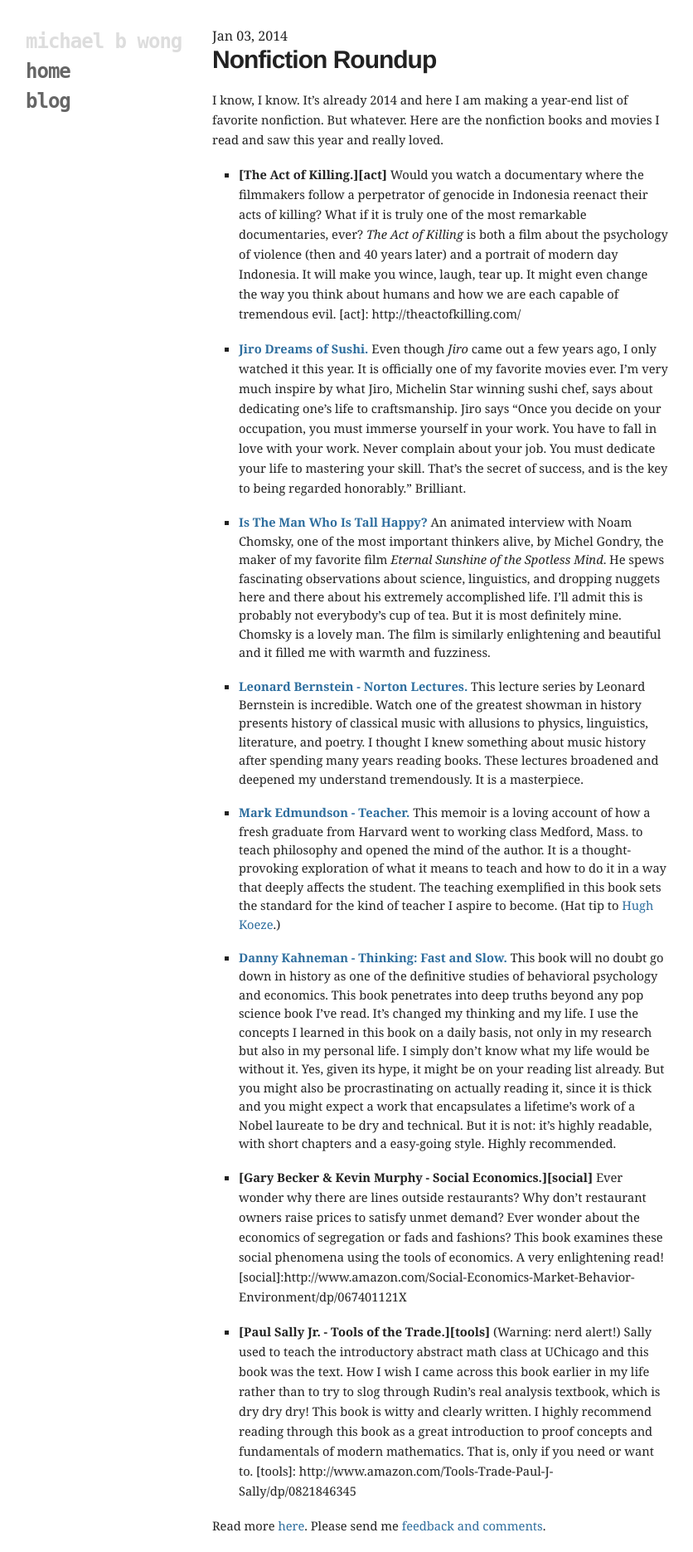
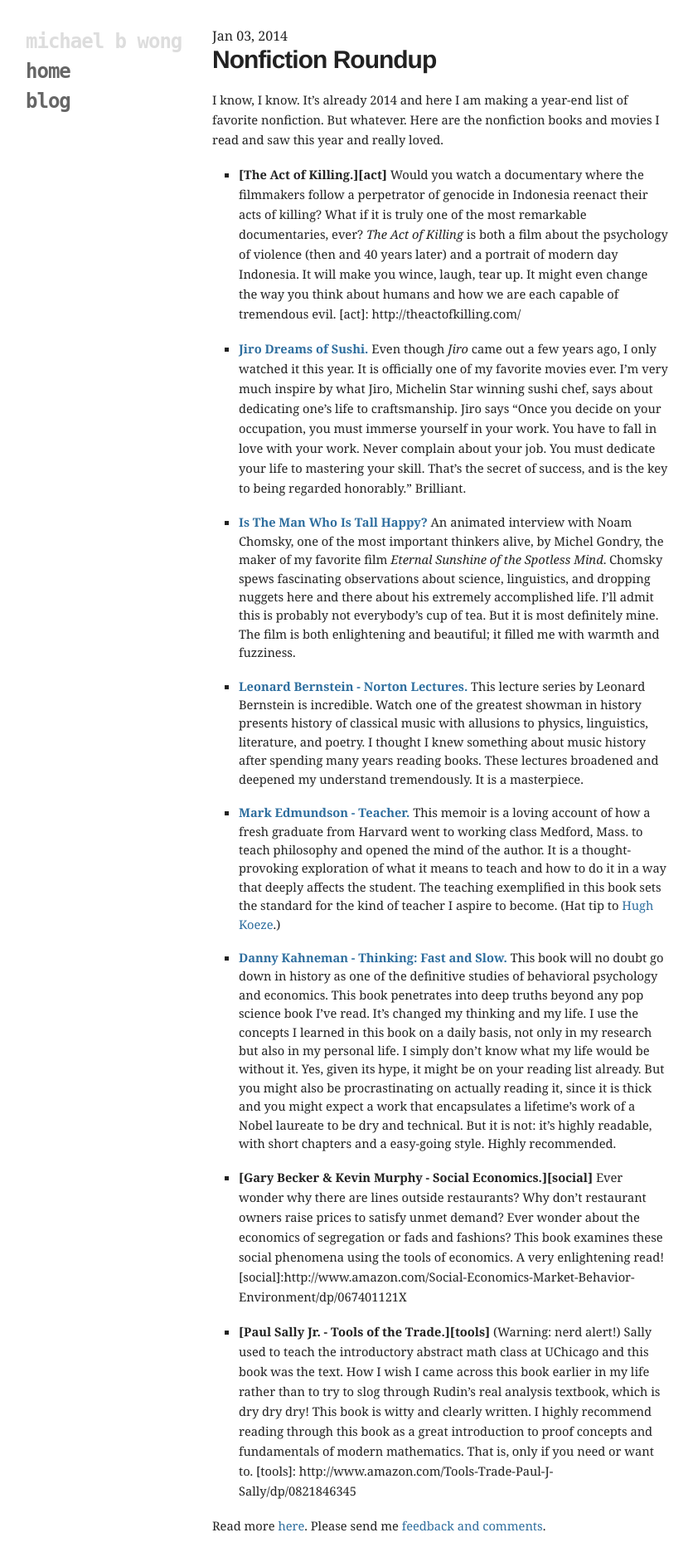
Before and after one commit to mbwong/mbwong.github.com, a Jekyll site: the page built from _posts/2014-1-3-favorite-things.md, in a window 1280 px wide. Shown: the whole page at 83% size, without its empty margins (94-930 px from the left). Built offline with Jekyll 4.4.1, drawn with Linux system fonts in a browser that asks for light colours.

Commit message:
Update 2014-1-3-favorite-things.md

```diff
--- a/_posts/2014-1-3-favorite-things.md
+++ b/_posts/2014-1-3-favorite-things.md
@@ -15,7 +15,7 @@
 
 [jiro]: http://www.magpictures.com/jirodreamsofsushi/
 
-* __[Is The Man Who Is Tall Happy?][tall]__ An animated interview with Noam Chomsky, one of the most important thinkers alive, by Michel Gondry, the maker of my favorite film _Eternal Sunshine of the Spotless Mind_. He spews fascinating observations about science, linguistics, and dropping nuggets here and there about his extremely accomplished life. I'll admit this is probably not everybody's cup of tea. But it is most definitely mine. Chomsky is a lovely man. The film is similarly enlightening and beautiful and it filled me with warmth and fuzziness.
+* __[Is The Man Who Is Tall Happy?][tall]__ An animated interview with Noam Chomsky, one of the most important thinkers alive, by Michel Gondry, the maker of my favorite film _Eternal Sunshine of the Spotless Mind_. Chomsky spews fascinating observations about science, linguistics, and dropping nuggets here and there about his extremely accomplished life. I'll admit this is probably not everybody's cup of tea. But it is most definitely mine. The film is both enlightening and beautiful; it filled me with warmth and fuzziness.
 
 [tall]:http://www.youtube.com/watch?v=d9c4xJEP6eI
 
```
